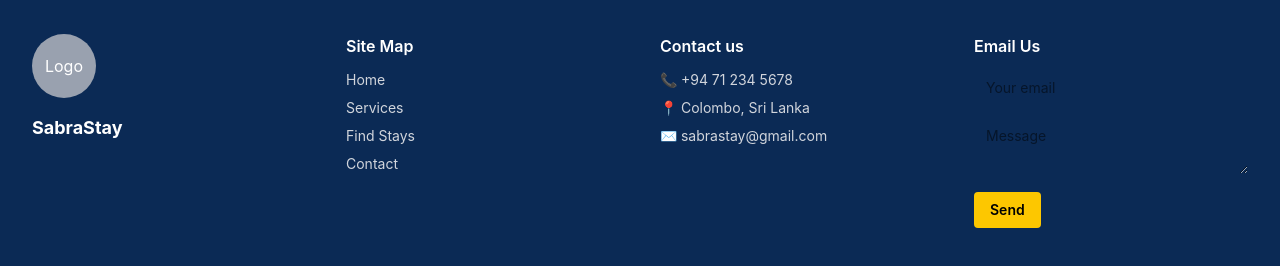
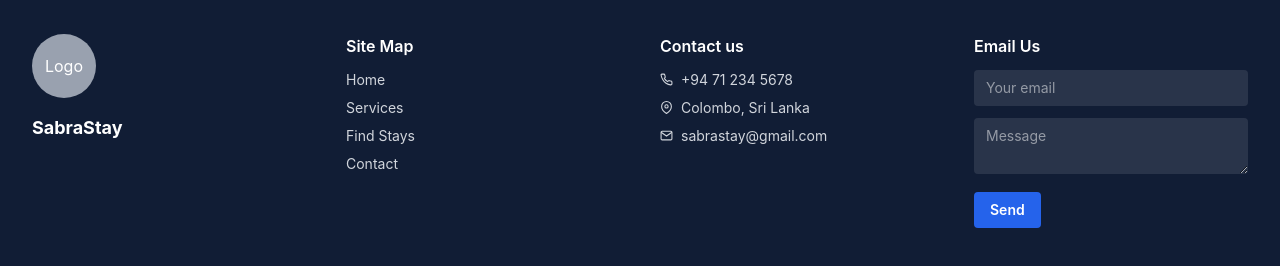
Before and after one commit to udithindrachapa26-u/SabaraStay_FrontEnd, a React (Vite) app: page / in a window 1280 px wide. Shown: the part 3461-3727 px from the top of the page. Built offline with nearby package versions, Linux system fonts and the light colour scheme.

Commit message:
edit footer file

```diff
--- a/src/components/common/Footer.jsx
+++ b/src/components/common/Footer.jsx
@@ -1,6 +1,35 @@
+import { color } from "framer-motion";
+
+function PhoneIcon() {
+  return (
+    <svg width="13" height="13" fill="none" stroke="currentColor" strokeWidth="2" viewBox="0 0 24 24">
+      <path d="M22 16.92v3a2 2 0 0 1-2.18 2 19.79 19.79 0 0 1-8.63-3.07A19.5 19.5 0 0 1 4.99 12a19.79 19.79 0 0 1-3.07-8.67A2 2 0 0 1 3.9 2.11h3a2 2 0 0 1 2 1.72c.127.96.362 1.903.7 2.81a2 2 0 0 1-.45 2.11L8.09 9.91a16 16 0 0 0 6 6l1.27-1.27a2 2 0 0 1 2.11-.45c.907.339 1.85.574 2.81.7A2 2 0 0 1 22 16.92z" />
+    </svg>
+  );
+}
+
+function MapPinIcon() {
+  return (
+    <svg width="13" height="13" fill="none" stroke="currentColor" strokeWidth="2" viewBox="0 0 24 24">
+      <path d="M21 10c0 7-9 13-9 13s-9-6-9-13a9 9 0 0 1 18 0z" />
+      <circle cx="12" cy="10" r="3" />
+    </svg>
+  );
+}
+
+function MailIcon() {
+  return (
+    <svg width="13" height="13" fill="none" stroke="currentColor" strokeWidth="2" viewBox="0 0 24 24">
+      <path d="M4 4h16c1.1 0 2 .9 2 2v12c0 1.1-.9 2-2 2H4c-1.1 0-2-.9-2-2V6c0-1.1.9-2 2-2z" />
+      <polyline points="22,6 12,13 2,6" />
+    </svg>
+  );
+}
+
+
 export default function Footer() {
   return (
-    <footer className="bg-[#0b2a55] text-white py-16">
+    <footer className="bg-[#111d35] text-white py-16">
       <div className="max-w-7xl mx-auto px-8 grid grid-cols-1 md:grid-cols-4 gap-10">
 
         {/* Logo */}
@@ -26,9 +55,18 @@ export default function Footer() {
         <div>
           <h4 className="font-semibold mb-3">Contact us</h4>
           <ul className="space-y-2 text-sm text-gray-300">
-            <li>📞 +94 71 234 5678</li>
-            <li>📍 Colombo, Sri Lanka</li>
-            <li>✉️ sabrastay@gmail.com</li>
+            <li className="flex items-center">
+              <PhoneIcon />
+              <span className="ml-2">+94 71 234 5678</span>
+            </li>
+            <li className="flex items-center">
+              <MapPinIcon />
+              <span className="ml-2">Colombo, Sri Lanka</span>
+            </li>
+            <li className="flex items-center">
+              <MailIcon />
+              <span className="ml-2">sabrastay@gmail.com</span>
+            </li>
           </ul>
         </div>
 
@@ -36,16 +74,16 @@ export default function Footer() {
         <div>
           <h4 className="font-semibold mb-3">Email Us</h4>
           <input
-            className="w-full mb-3 px-3 py-2 rounded text-black text-sm"
-            placeholder="Your email"
+            className="w-full mb-3 px-3 py-2 rounded text-white text-sm"
+            placeholder="Your email" style={{ backgroundColor: "rgba(255, 255, 255, .1)", forcedbordercolor: "rgba(255, 255, 255, .4)" }}
           />
           <textarea
-            className="w-full mb-3 px-3 py-2 rounded text-black text-sm"
-            placeholder="Message"
+            className="w-full mb-3 px-3 py-2 rounded text-white text-sm"
+            placeholder="Message" style={{ backgroundColor: "rgba(255, 255, 255, .1)", forcedbordercolor: "rgba(255, 255, 255, .4)" }}
           />
-          <button className="bg-yellow-400 text-black px-4 py-2 rounded text-sm font-semibold">
+          <button className="bg-[#2563eb] text-white px-4 py-2 rounded text-sm font-semibold" cursor="pointer" hoverstyle={{ backgroundColor: "#1d4ed8" }}>
             Send
-          </button>
+          </button >
         </div>
 
       </div>
```
